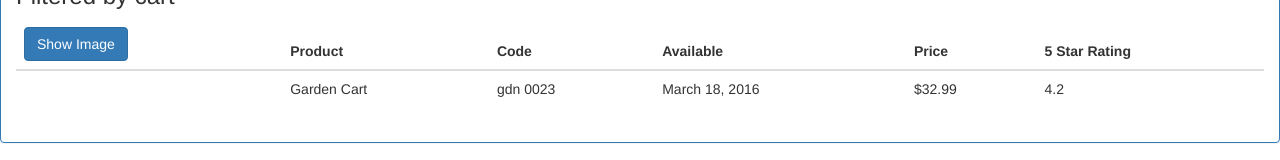
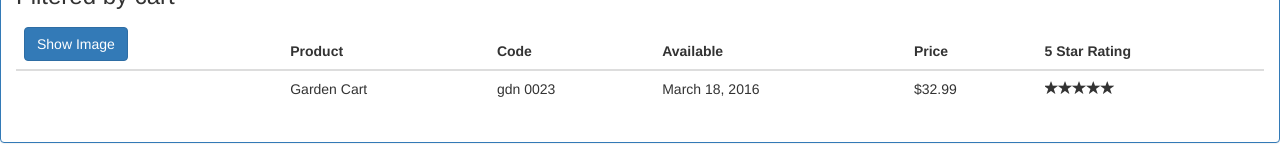
Before and after one commit to Maricha/ProdList, an Angular app: page / in a window 1280 px wide. Shown: the part 204-364 px from the top of the page. Built offline with nearby package versions, Linux system fonts and the light colour scheme.

Commit message:
star component 2ways

```diff
--- a/src/app/app.module.ts
+++ b/src/app/app.module.ts
@@ -5,12 +5,14 @@
 import { AppComponent } from './app.component';
 import { ProductListComponent } from './products/product-list.component';
 import { ConvertToSpacesPipe } from './shared/convert-to-spaces.pipe';
+import { StarComponent } from './shared/star.component';
 
 @NgModule({
   declarations: [
     AppComponent,
     ProductListComponent,
-    ConvertToSpacesPipe
+    ConvertToSpacesPipe,
+    StarComponent
   ],
   imports: [
     BrowserModule,
--- a/src/app/products/product-list.component.html
+++ b/src/app/products/product-list.component.html
@@ -46,7 +46,8 @@
                         <td>{{product.productCode | lowercase | convertToSpaces: '-' }}</td>
                         <td>{{product.releaseDate}}</td>
                         <td>{{product.price | currency:'USD':true:'1.2-2'}}</td>
-                        <td>{{product.starRating}}</td>
+                        <td><pm-star [rating]='product.starRating'
+                                (ratingClicked)='onRatingClicked($event)'></pm-star></td>
                     </tr>
                 </tbody>
             </table>
--- a/src/app/products/product-list.component.ts
+++ b/src/app/products/product-list.component.ts
@@ -52,6 +52,10 @@
         this.listFilter = 'cart';
     }
 
+    onRatingClicked(message: string): void {
+        this.pageTitle = 'Product List: ' + message;
+    }
+
     performFilter(filterBy: string): IProduct[] {
         filterBy = filterBy.toLocaleLowerCase();
         return this.products.filter((product: IProduct) =>
--- a/src/app/shared/star.component.html
+++ b/src/app/shared/star.component.html
@@ -1,6 +1,7 @@
 <div class="crop"
     [style.width.px]="starWidth"
-    [title]="rating">
+    [title]="rating"
+    (click)="onClick()">
     <div style="width: 86px">
         <span class="glyphicon glyphicon-star"></span>
         <span class="glyphicon glyphicon-star"></span>
--- /dev/null
+++ b/src/app/shared/star.component.ts
@@ -0,0 +1,20 @@
+import { Component, OnChanges, Input, EventEmitter, Output} from '@angular/core';
+
+@Component({
+    selector: 'pm-star',
+    templateUrl: './star.component.html',
+    styleUrls: ['./star.component.css']
+})
+export class StarComponent implements OnChanges {
+    @Input() rating: number;
+    starWidth: number;
+    @Output() ratingClicked: EventEmitter<string> = new EventEmitter<string>();
+
+    ngOnChanges(): void {
+        this.starWidth = this.rating * 86 / 5;
+    }
+
+    onClick(): void {
+        this.ratingClicked.emit("emit clicked");
+    }
+}
```
